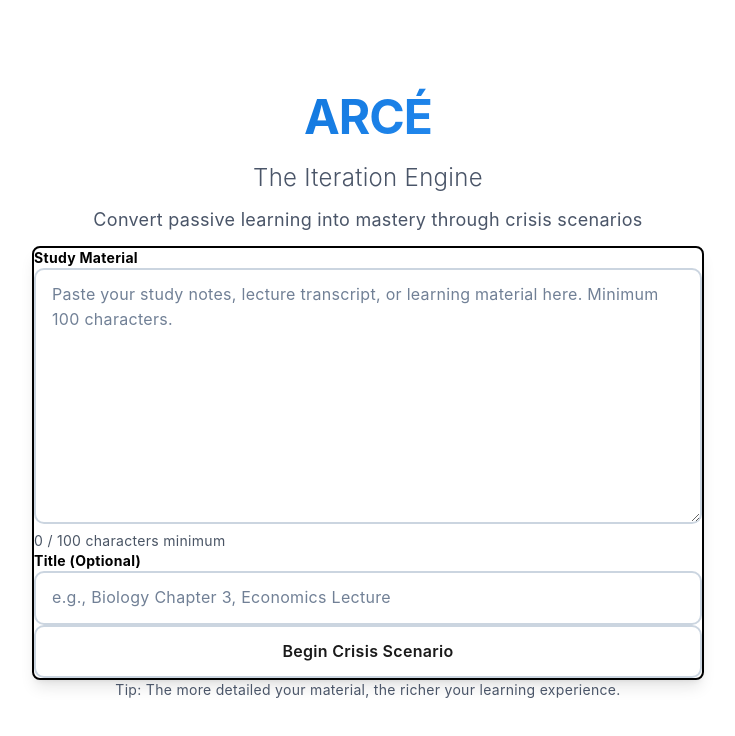
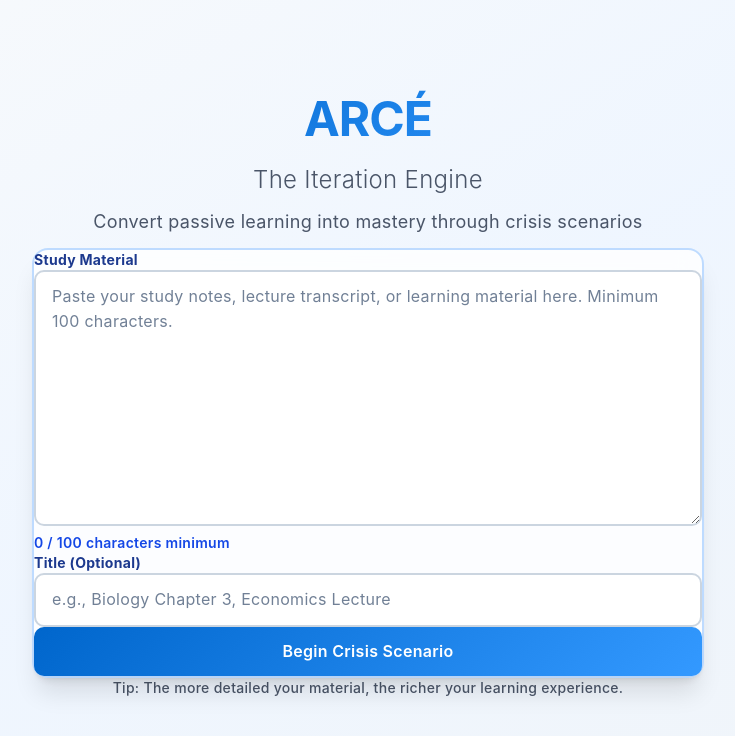
Before and after one commit to AustineIgunza/ACRE_FE_2_V_2, a Next.js app: page / in a window 1280 px wide. Shown: the top 736 px of the page, without its empty margins (272-1007 px from the left). Built offline with nearby package versions, Linux system fonts and the light colour scheme.

Commit message:
fix: correct CrisisModal JSX syntax error - missing closing bracket

```diff
--- a/src/app/globals.css
+++ b/src/app/globals.css
@@ -172,6 +172,31 @@ p {
 @keyframes bounce-light {
   0%, 100% { transform: translateY(0); }
   50% { transform: translateY(-8px); }
+}
+
+@keyframes blob {
+  0%, 100% {
+    transform: translate(0, 0) scale(1);
+  }
+  33% {
+    transform: translate(30px, -50px) scale(1.1);
+  }
+  66% {
+    transform: translate(-20px, 20px) scale(0.9);
+  }
+}
+
+/* Animation delay utilities */
+.animate-blob {
+  animation: blob 7s infinite;
+}
+
+.animation-delay-2000 {
+  animation-delay: 2s;
+}
+
+.animation-delay-4000 {
+  animation-delay: 4s;
 }
 
 /* ========================================
--- a/src/app/page.tsx
+++ b/src/app/page.tsx
@@ -11,7 +11,16 @@ export default function Home() {
     useArceStore();
 
   return (
-    <div className="min-h-screen bg-white text-black">
+    <div className="min-h-screen bg-gradient-to-br from-slate-50 via-blue-50 to-slate-100 text-black">
+      {/* Decorative Background Elements */}
+      <div className="fixed inset-0 overflow-hidden pointer-events-none">
+        <div className="absolute top-0 right-0 w-96 h-96 bg-blue-200 rounded-full mix-blend-multiply filter blur-3xl opacity-20 animate-blob"></div>
+        <div className="absolute -bottom-8 left-20 w-72 h-72 bg-blue-300 rounded-full mix-blend-multiply filter blur-3xl opacity-20 animate-blob animation-delay-2000"></div>
+        <div className="absolute top-1/2 left-1/2 w-72 h-72 bg-slate-300 rounded-full mix-blend-multiply filter blur-3xl opacity-10 animate-blob animation-delay-4000"></div>
+      </div>
+
+      {/* Content */}
+      <div className="relative z-10">
         {/* Input Phase: Logo + Textarea */}
         {currentPhase === "input" && <ArceInputPhase />}
 
@@ -25,5 +34,6 @@ export default function Home() {
           <ResultsPhase session={gameSession} onNewGame={resetGame} />
         )}
       </div>
+    </div>
   );
 }
--- a/src/components/ArceInputPhase.tsx
+++ b/src/components/ArceInputPhase.tsx
@@ -29,17 +29,17 @@ export default function InputPhase() {
         <LoadingScreen phase="extracting" progress={Math.random() * 70 + 30} />
       )}
 
-      <div className="min-h-screen bg-white text-black flex flex-col items-center justify-center px-4">
+      <div className="min-h-screen bg-gradient-to-br from-slate-50 via-blue-50 to-slate-100 text-black flex flex-col items-center justify-center px-4 relative">
         {/* Logo - only at start */}
         {showLogo && (
           <div className="mb-12 text-center animate-fadeIn">
-            <h1 className="text-7xl font-black mb-4 tracking-tight">
+            <h1 className="text-7xl font-black mb-4 tracking-tight bg-gradient-to-r from-blue-600 to-blue-400 bg-clip-text text-transparent">
               ARCÉ
             </h1>
-            <p className="text-2xl font-light text-gray-600 mb-2">
+            <p className="text-2xl font-light text-slate-700 mb-2">
               The Iteration Engine
             </p>
-            <p className="text-lg text-gray-500">
+            <p className="text-lg text-slate-600">
               Convert passive learning into mastery through crisis scenarios
             </p>
           </div>
@@ -48,26 +48,26 @@ export default function InputPhase() {
         {/* Input Form */}
         <form
           onSubmit={handleSubmit}
-          className="w-full max-w-2xl bg-white border-2 border-black rounded-lg p-8 shadow-lg"
+          className="w-full max-w-2xl bg-white/80 backdrop-blur-md border-2 border-blue-200 rounded-2xl p-8 shadow-xl hover:shadow-2xl transition-all duration-300"
         >
           <div className="mb-6">
-            <label className="block text-sm font-bold text-black mb-2">
+            <label className="block text-sm font-bold text-blue-900 mb-2">
               Study Material
             </label>
             <textarea
               value={sourceContent}
               onChange={(e) => setSourceContent(e.target.value)}
               placeholder="Paste your study notes, lecture transcript, or learning material here. Minimum 100 characters."
-              className="w-full h-64 p-4 border-2 border-black rounded-lg font-mono text-black focus:outline-none focus:ring-2 focus:ring-black"
+              className="w-full h-64 p-4 border-2 border-blue-300 rounded-xl font-mono text-slate-800 bg-blue-50/50 focus:outline-none focus:ring-2 focus:ring-blue-500 focus:border-transparent transition-all"
               disabled={isLoading}
             />
-            <div className="mt-2 text-sm text-gray-600">
+            <div className="mt-2 text-sm text-blue-700 font-semibold">
               {sourceContent.length} / 100 characters minimum
             </div>
           </div>
 
           <div className="mb-6">
-            <label className="block text-sm font-bold text-black mb-2">
+            <label className="block text-sm font-bold text-blue-900 mb-2">
               Title (Optional)
             </label>
             <input
@@ -75,13 +75,13 @@ export default function InputPhase() {
               value={sourceTitle}
               onChange={(e) => setSourceTitle(e.target.value)}
               placeholder="e.g., Biology Chapter 3, Economics Lecture"
-              className="w-full p-4 border-2 border-black rounded-lg text-black focus:outline-none focus:ring-2 focus:ring-black"
+              className="w-full p-4 border-2 border-blue-300 rounded-xl text-slate-800 bg-blue-50/50 focus:outline-none focus:ring-2 focus:ring-blue-500 focus:border-transparent transition-all"
               disabled={isLoading}
             />
           </div>
 
           {error && (
-            <div className="mb-6 p-4 bg-red-50 border-2 border-red-400 rounded-lg text-red-700 font-semibold">
+            <div className="mb-6 p-4 bg-red-50 border-2 border-red-300 rounded-xl text-red-700 font-semibold">
               {error}
             </div>
           )}
@@ -89,7 +89,7 @@ export default function InputPhase() {
           <button
             type="submit"
             disabled={isLoading}
-            className="button-rainbow w-full py-4 px-6 text-lg font-bold rounded-lg border-2 border-black bg-white text-black hover:bg-gray-100 disabled:opacity-50 disabled:cursor-not-allowed transition-all duration-300"
+            className="button-primary w-full py-4 px-6 text-lg font-bold rounded-xl disabled:opacity-50 disabled:cursor-not-allowed transition-all duration-300"
           >
             {isLoading ? (
               <span className="flex items-center justify-center gap-3">
@@ -103,8 +103,8 @@ export default function InputPhase() {
         </form>
 
         {/* Footer */}
-        <div className="mt-12 text-center text-gray-600 text-sm">
-          <p>Tip: The more detailed your material, the richer your learning experience.</p>
+        <div className="mt-12 text-center text-slate-600 text-sm max-w-xl">
+          <p className="font-medium">Tip: The more detailed your material, the richer your learning experience.</p>
         </div>
       </div>
     </>
--- a/src/components/CrisisModal.tsx
+++ b/src/components/CrisisModal.tsx
@@ -92,12 +92,20 @@ export default function CrisisModal({ scenario }: CrisisModalProps) {
       {/* Mini Loading Overlay during evaluation */}
       {isEvaluating && <MiniLoadingOverlay />}
 
-      <div className="min-h-screen bg-white text-black px-4 py-8 flex flex-col">
+      <div className="min-h-screen bg-gradient-to-br from-slate-50 via-blue-50 to-slate-100 text-black px-4 py-8 flex flex-col relative">
+        {/* Decorative Background Elements */}
+        <div className="absolute inset-0 overflow-hidden pointer-events-none">
+          <div className="absolute top-0 right-0 w-72 h-72 bg-blue-200 rounded-full mix-blend-multiply filter blur-3xl opacity-15 animate-blob"></div>
+          <div className="absolute -bottom-8 left-1/4 w-64 h-64 bg-blue-300 rounded-full mix-blend-multiply filter blur-3xl opacity-15 animate-blob animation-delay-2000"></div>
+        </div>
+
+        {/* Content */}
+        <div className="relative z-10 max-w-3xl mx-auto w-full">
           {/* Crisis Text */}
-        <div className="max-w-3xl mx-auto w-full mb-12">
+          <div className="mb-12">
             <div className="mb-8">
-            <h2 className="text-4xl font-black mb-6 text-black">CRISIS</h2>
-            <p className="text-2xl font-light leading-relaxed text-black bg-gray-50 p-8 rounded-lg border-2 border-black">
+              <h2 className="text-4xl font-black mb-6 text-blue-900 bg-gradient-to-r from-blue-600 to-blue-400 bg-clip-text text-transparent">CRISIS</h2>
+              <p className="text-2xl font-light leading-relaxed text-slate-800 bg-white/60 backdrop-blur-md p-8 rounded-2xl border-2 border-blue-300 shadow-lg hover:shadow-xl transition-all">
                 {scenario.crisisText}
               </p>
             </div>
@@ -166,6 +174,7 @@ export default function CrisisModal({ scenario }: CrisisModalProps) {
           </div>
         )}
         </div>
+      </div>
     </>
   );
 }
```
Lines whose indentation alone changed are shown as unchanged.
